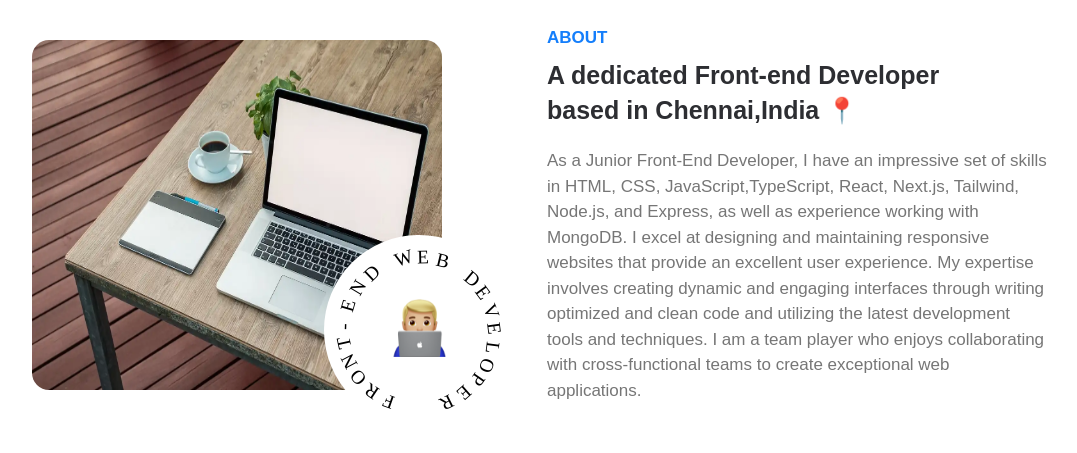
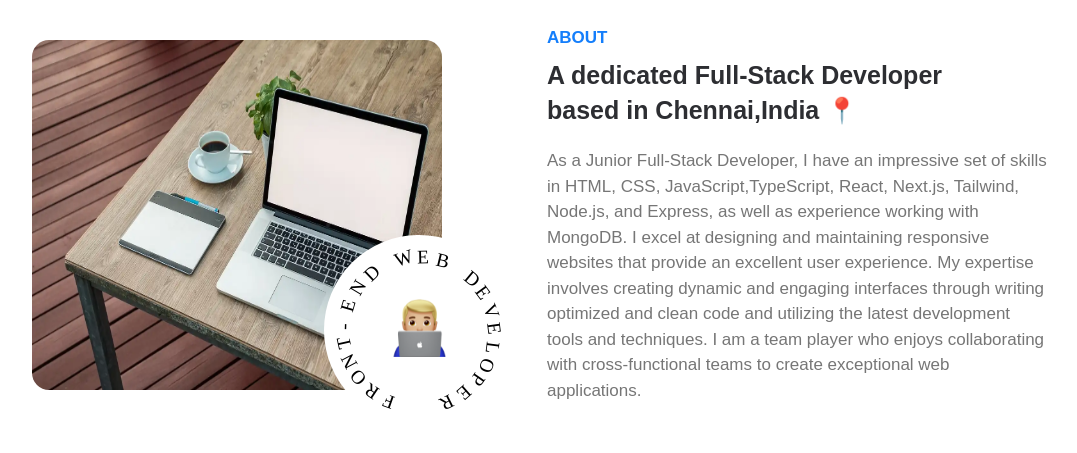
Before and after one commit to Nitinyadav237/Portfolio, a React (Vite) app: page / in a window 1280 px wide. Shown: the part 922-1375 px from the top of the page, without its empty margins (93-1170 px from the left). Built offline with nearby package versions, Linux system fonts and the light colour scheme.

Commit message:
Update About.jsx

```diff
--- a/src/components/About.jsx
+++ b/src/components/About.jsx
@@ -18,11 +18,11 @@ function About() {
             <div className="text-side">
               <h4>About </h4>
               <h3>
-                A dedicated Front-end Developer <br /> based in Chennai,India
+                A dedicated Full-Stack Developer <br /> based in Chennai,India
                 📍
               </h3>
               <p>
-                 As a Junior Front-End Developer, I have an impressive set of skills in HTML, CSS, JavaScript,TypeScript, React, Next.js, Tailwind, Node.js, and Express, as well as experience working with MongoDB. I excel at designing and maintaining responsive websites that provide an excellent user experience. My expertise involves creating dynamic and engaging interfaces through writing optimized and clean code and utilizing the latest development tools and techniques. I am a team player who enjoys collaborating with cross-functional teams to create exceptional web applications.
+                 As a Junior Full-Stack Developer, I have an impressive set of skills in HTML, CSS, JavaScript,TypeScript, React, Next.js, Tailwind, Node.js, and Express, as well as experience working with MongoDB. I excel at designing and maintaining responsive websites that provide an excellent user experience. My expertise involves creating dynamic and engaging interfaces through writing optimized and clean code and utilizing the latest development tools and techniques. I am a team player who enjoys collaborating with cross-functional teams to create exceptional web applications.
               </p>
             </div>
           </div>
```
